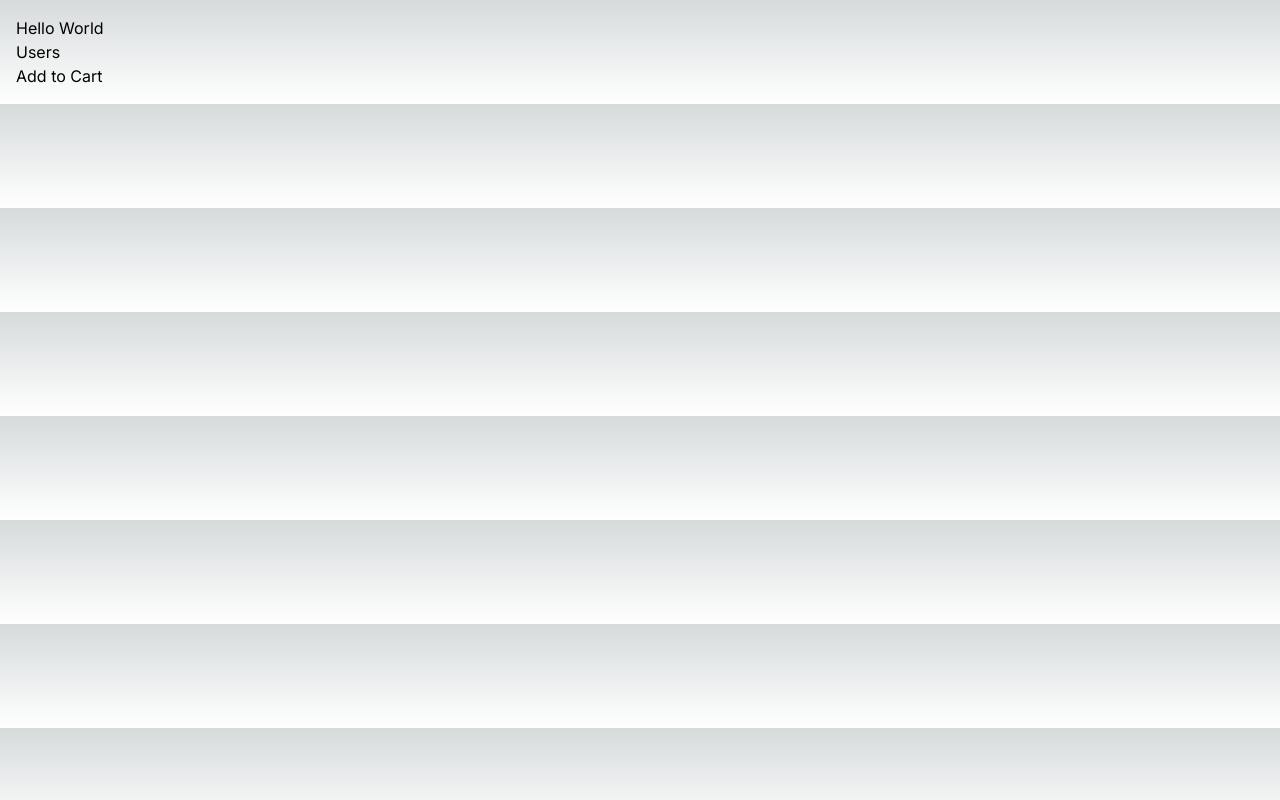
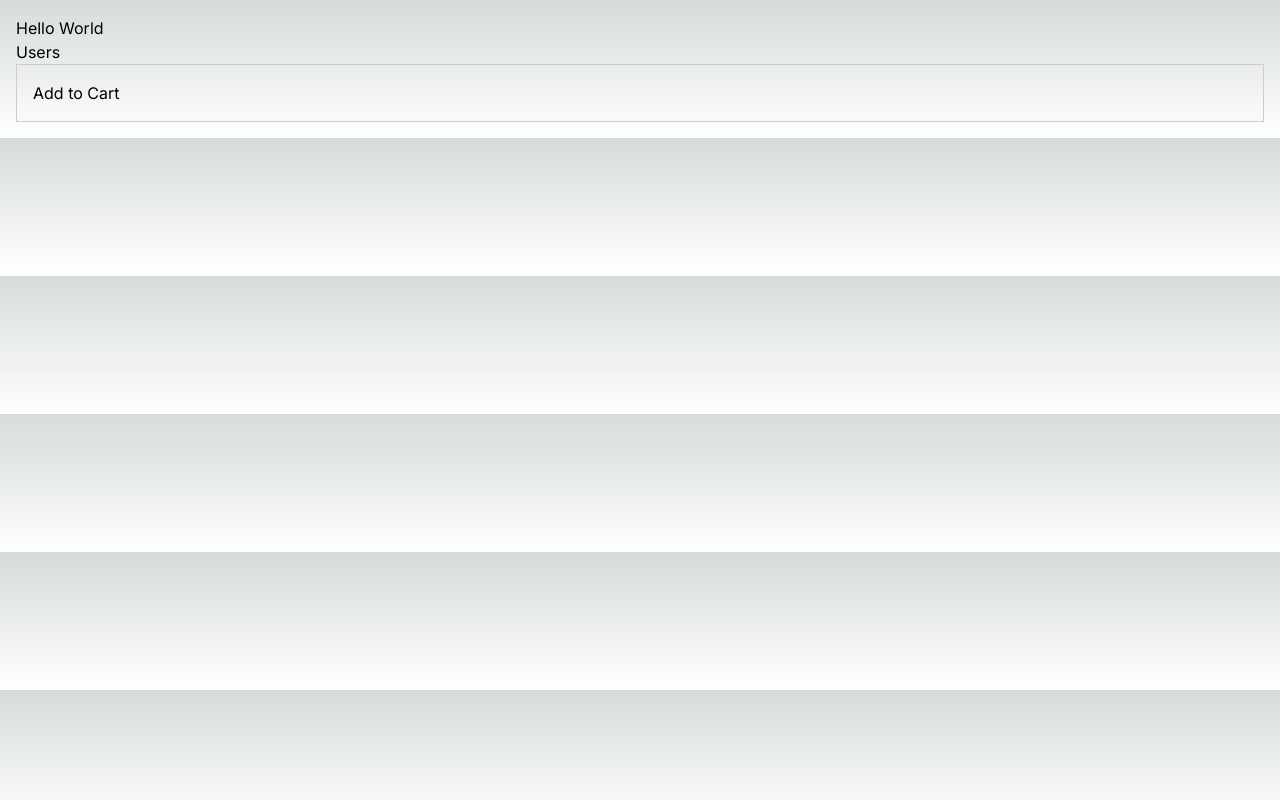
Before and after one commit to SajjadAli54/next-js, a Next.js app: page / in a window 1280 px wide. Built offline with nearby package versions, Linux system fonts and the light colour scheme.

Commit message:
CSS Modules

```diff
--- a/app/components/AddToCart.tsx
+++ b/app/components/AddToCart.tsx
@@ -1,11 +1,12 @@
-'use client';
-
-import React from 'react'
+"use client";
+import React from "react";
 
 const AddToCart = () => {
   return (
-    <button onClick={() => console.log("Hello World")} > Add to Cart</button>
-  )
-}
+    <div>
+      <button onClick={() => console.log("Hello World")}> Add to Cart</button>
+    </div>
+  );
+};
 
-export default AddToCart
+export default AddToCart;
--- a/app/components/ProductCart.tsx
+++ /dev/null
@@ -1,12 +0,0 @@
-import React from 'react'
-import AddToCart from './AddToCart'
-
-const ProductCart = () => {
-  return (
-    <div>
-        <AddToCart />
-    </div>
-  )
-}
-
-export default ProductCart
--- /dev/null
+++ b/app/components/ProductCart/ProductCart.module.css
@@ -0,0 +1,4 @@
+.card{
+    padding: 1rem;
+    border: 1px solid #ccc;
+}
--- /dev/null
+++ b/app/components/ProductCart/ProductCart.tsx
@@ -0,0 +1,14 @@
+import React from "react";
+import AddToCart from "../AddToCart";
+
+import styles from "./ProductCart.module.css";
+
+const ProductCart = () => {
+  return (
+    <div className={styles.card}>
+      <AddToCart />
+    </div>
+  );
+};
+
+export default ProductCart;
```
Also changed, not shown: app/page.tsx (+5 -5 lines).
